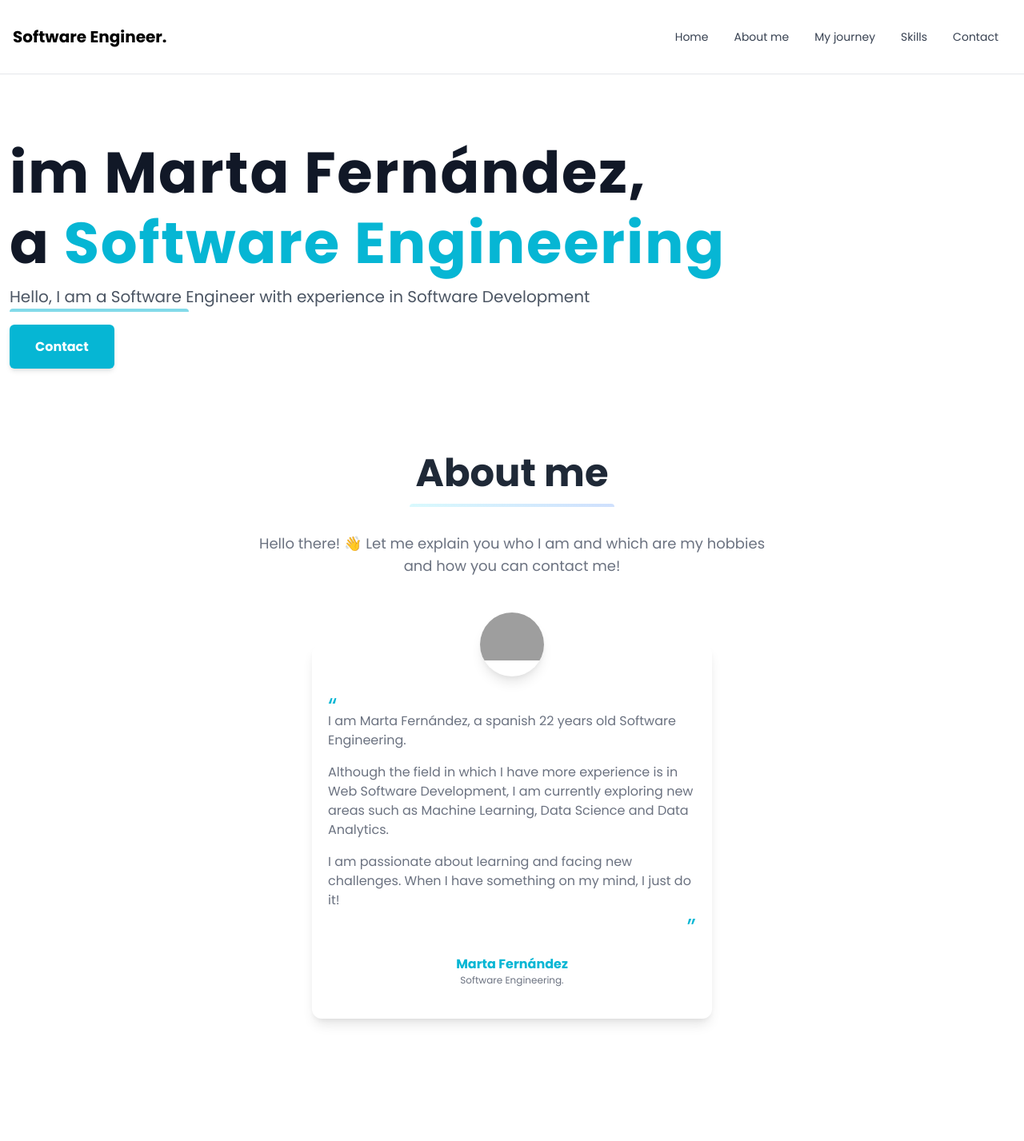
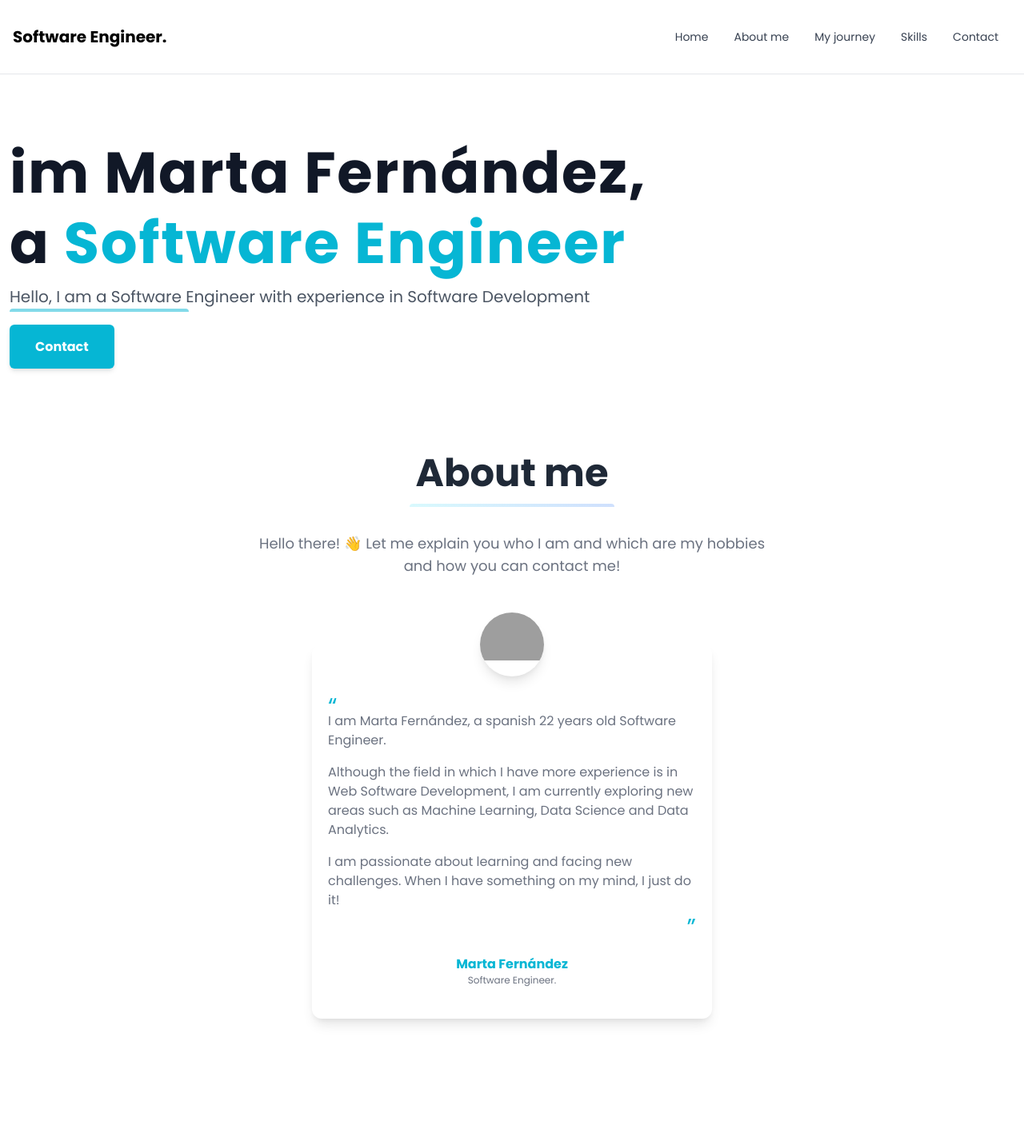
Before and after one commit to mfernandezgarcia/mfernandezgarcia.github.io, an Angular app: page / in a window 1280 px wide. Shown: the top 1427 px of the page at 80% size. Built offline with nearby package versions, Linux system fonts and the light colour scheme; grey boxes are pictures that could not be loaded.

Commit message:
Fix issues

```diff
--- a/src/app/features/about-me/about-me.component.html
+++ b/src/app/features/about-me/about-me.component.html
@@ -24,7 +24,7 @@
         <div class="w-full mb-10">
           <div class="text-3xl text-cyan-500 text-left leading-tight h-3">“</div>
 
-          <p class="mt-3 mb-4 font-light text-gray-500">I am Marta Fernández, a spanish 22 years old Software Engineering.</p>
+          <p class="mt-3 mb-4 font-light text-gray-500">I am Marta Fernández, a spanish 22 years old Software Engineer.</p>
 
           <p class="mt-3 mb-4 font-light text-gray-500">Although the field in which I have more experience is in Web
             Software Development, I am currently exploring new areas such as Machine Learning, Data Science and Data
@@ -35,7 +35,7 @@
         </div>
         <div class="w-full">
           <p class="text-md text-cyan-500 font-bold text-center">Marta Fernández</p>
-          <p class="text-xs text-gray-500 text-center">Software Engineering.</p>
+          <p class="text-xs text-gray-500 text-center">Software Engineer.</p>
         </div>
       </div>
     </div>
--- a/src/app/features/home/home.component.html
+++ b/src/app/features/home/home.component.html
@@ -7,7 +7,7 @@
     <div class="m-auto py-5 w-full text-left">
       <!--      <p class="uppercase tracking-loose w-full">Hello!</p>-->
       <h1 class="my-4 text-5xl md:text-7xl font-bold leading-tight tracking-wide text-gray-900">im Marta Fernández, </h1>
-      <h1 class="my-4 text-5xl md:text-7xl font-bold leading-tight tracking-wide text-gray-900">a <span class="primary__color">Software Engineering</span>
+      <h1 class="my-4 text-5xl md:text-7xl font-bold leading-tight tracking-wide text-gray-900">a <span class="primary__color">Software Engineer</span>
       </h1>
       <div class="leading-normal text-xl mb-8 text-gray-600 ">Hello, I am a Software Engineer with experience in
           Software Development
```
